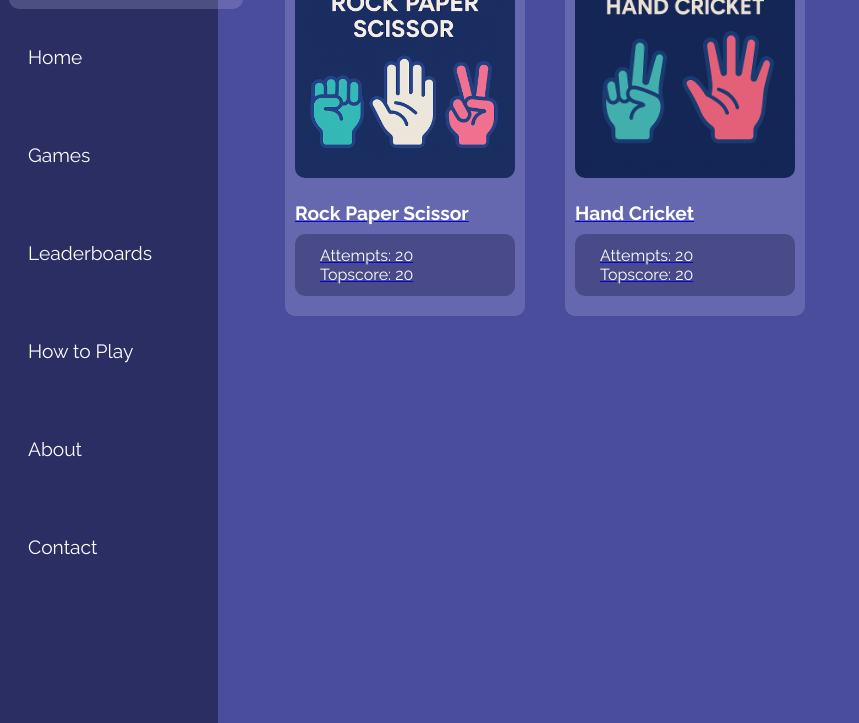
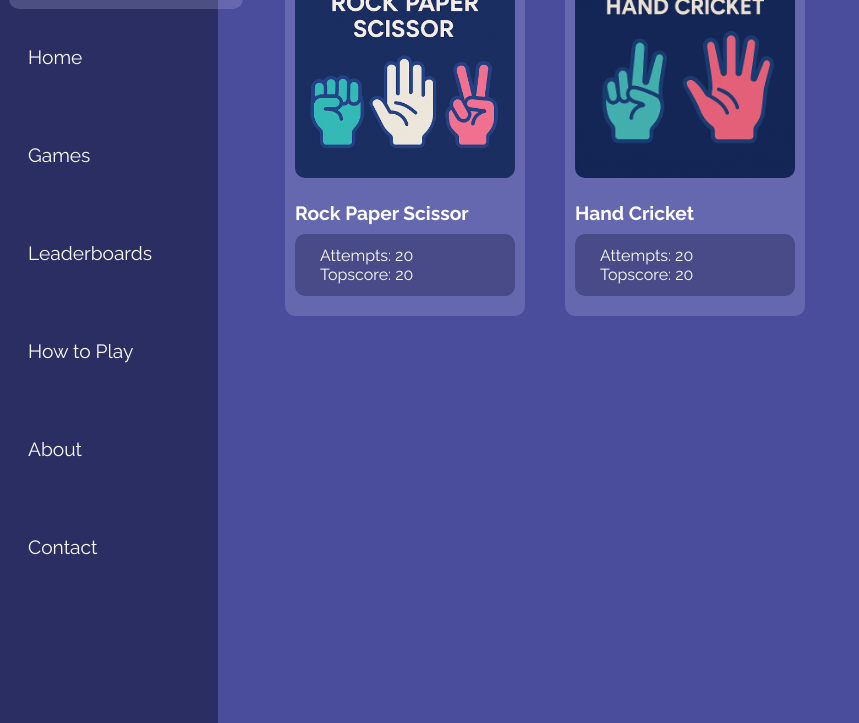
Before and after one commit to Sudhanshu611/vanilla-js-gamehub, a plain HTML site: page index.html in a window 1280 px wide. Shown: the part 77-800 px from the top of the page, without its empty margins (0-859 px from the left). Drawn offline with Linux system fonts and the light colour scheme; a web font is replaced by a local one.

Commit message:
Removed anchor tag text decoration

```diff
--- a/style_index.css
+++ b/style_index.css
@@ -122,6 +122,9 @@ nav .nav-list-container .nav-list:hover{
 .game-card-container .game-card:hover{
     transform: scale(1.1);
 }
+.game-card-container .game-card a{
+    text-decoration: none;
+}
 .game-card-container .game-card .game-name{
     margin-top: 20px;
     color: white;
```
